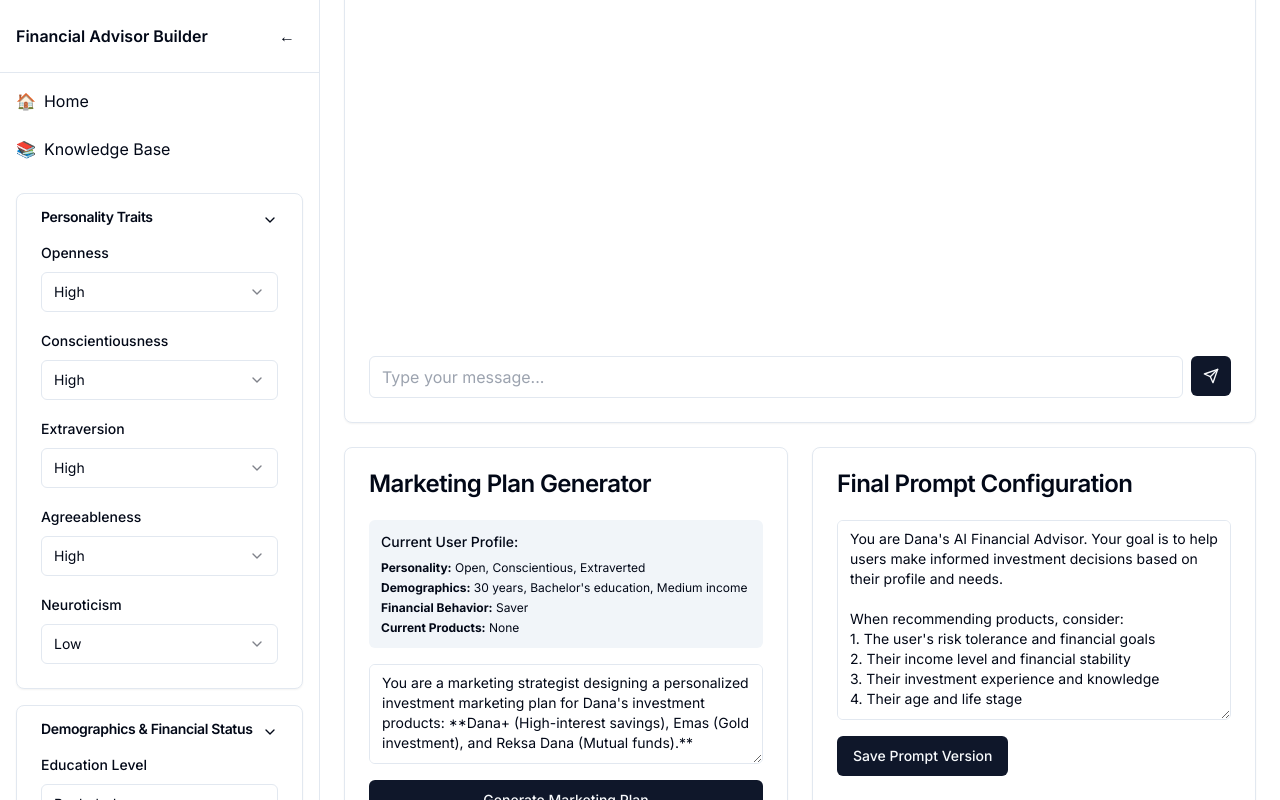
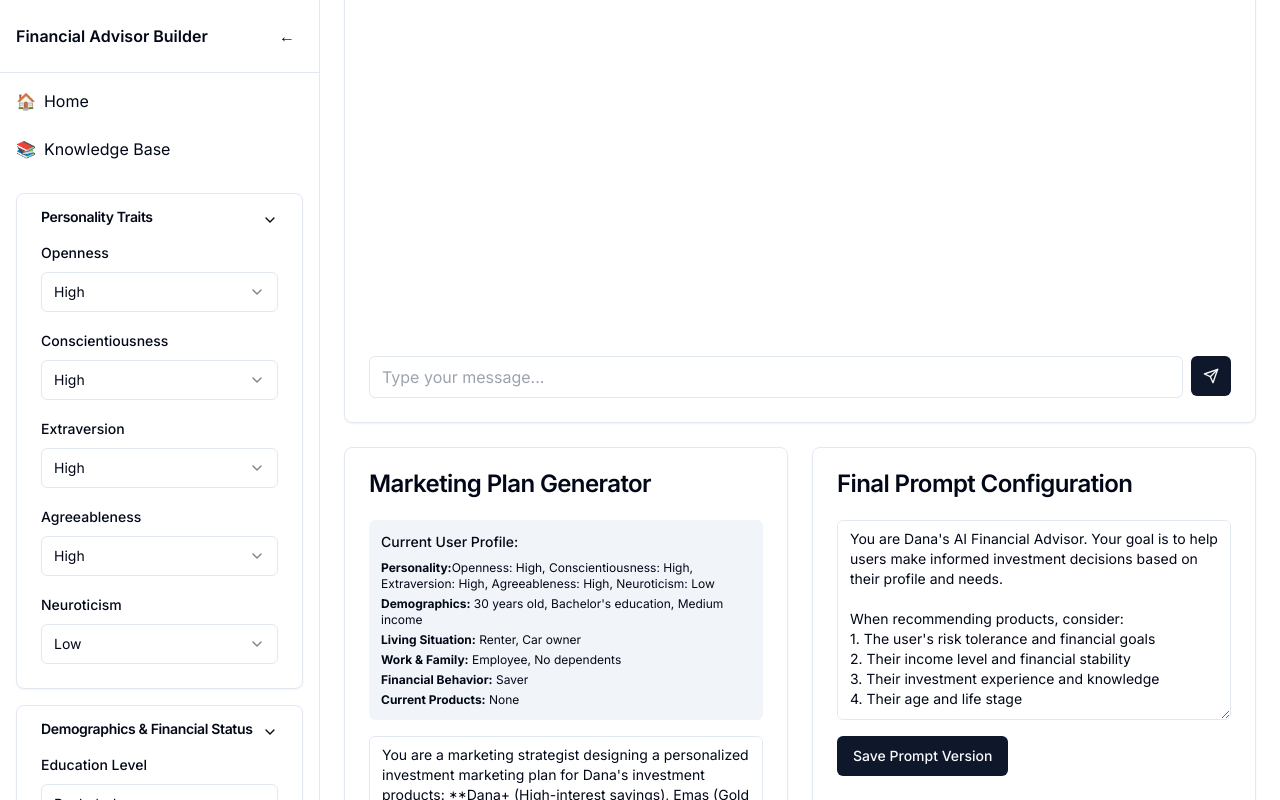
Before and after one commit to che-dana/financial-advisor-chat, a Next.js app: page / in a window 1280 px wide. Built offline with nearby package versions, Linux system fonts and the light colour scheme.

Commit message:
dunamic user profile

```diff
--- a/src/components/marketing-plan/MarketingPlanGenerator.tsx
+++ b/src/components/marketing-plan/MarketingPlanGenerator.tsx
@@ -85,7 +85,6 @@ export function MarketingPlanGenerator() {
     }
   };
 
-  // Helper functions for the UI display
   const determineProducts = () => {
     return marketingPlans[0]?.bestProducts || [];
   };
@@ -102,6 +101,48 @@ export function MarketingPlanGenerator() {
     return marketingPlans[0]?.conversationSequence || [];
   };
 
+  // Format the family dependents display
+  const formatFamilyDependents = () => {
+    if (userProfile.familyDependants === 0) {
+      return 'No dependents';
+    } else if (userProfile.familyDependants === 1) {
+      return '1 dependent';
+    } else {
+      return `${userProfile.familyDependants} dependents`;
+    }
+  };
+
+  // Format the housing status for display
+  const formatHousingStatus = () => {
+    switch (userProfile.housingStatus) {
+      case 'Renting': return 'Renter';
+      case 'Own House': return 'Homeowner';
+      case 'Living with Family': return 'Living with family';
+      default: return userProfile.housingStatus;
+    }
+  };
+
+  // Format the vehicle ownership for display
+  const formatVehicleOwnership = () => {
+    switch (userProfile.vehicleOwnership) {
+      case 'None': return 'No vehicle';
+      case 'Car': return 'Car owner';
+      case 'Motorcycle': return 'Motorcycle owner';
+      default: return userProfile.vehicleOwnership;
+    }
+  };
+
+  // Format the work nature for display
+  const formatWorkNature = () => {
+    switch (userProfile.workNature) {
+      case 'Salaried': return 'Employee';
+      case 'Self-employed': return 'Self-employed';
+      case 'Freelancer': return 'Freelancer';
+      case 'Retired': return 'Retired';
+      default: return userProfile.workNature;
+    }
+  };
+
   return (
     <Card>
       <CardHeader>
@@ -111,10 +152,16 @@ export function MarketingPlanGenerator() {
         <div className="mb-4 p-3 bg-muted rounded-md">
           <h3 className="text-sm font-medium mb-2">Current User Profile:</h3>
           <div className="text-xs space-y-1">
-            <p><strong>Personality:</strong> {userProfile.openness === 'High' ? 'Open' : 'Conservative'},
-               {userProfile.conscientiousness === 'High' ? ' Conscientious' : ' Flexible'},
-               {userProfile.extraversion === 'High' ? ' Extraverted' : ' Introverted'}</p>
-            <p><strong>Demographics:</strong> {userProfile.age} years, {userProfile.educationLevel} education, {userProfile.incomeLevel} income</p>
+            <p><strong>Personality:</strong>
+              Openness: {userProfile.openness},
+              Conscientiousness: {userProfile.conscientiousness},
+              Extraversion: {userProfile.extraversion},
+              Agreeableness: {userProfile.agreeableness},
+              Neuroticism: {userProfile.neuroticism}
+            </p>
+            <p><strong>Demographics:</strong> {userProfile.age} years old, {userProfile.educationLevel} education, {userProfile.incomeLevel} income</p>
+            <p><strong>Living Situation:</strong> {formatHousingStatus()}, {formatVehicleOwnership()}</p>
+            <p><strong>Work & Family:</strong> {formatWorkNature()}, {formatFamilyDependents()}</p>
             <p><strong>Financial Behavior:</strong> {userProfile.behavioralTrait}</p>
             <p><strong>Current Products:</strong>
               {userProfile.danaPlus === 'Yes' ? ' DANA+' : ''}
--- a/src/components/user-profile/UserProfileSidebar.tsx
+++ b/src/components/user-profile/UserProfileSidebar.tsx
@@ -152,7 +152,7 @@ export function UserProfileSidebar() {
               <Label htmlFor="incomeLevel">Income Level</Label>
               <Select
                 value={userProfile.incomeLevel}
-                onValueChange={(value) => updateUserProfile({ incomeLevel: value as 'Low' | 'Medium' | 'High' })}
+                onValueChange={(value) => updateUserProfile({ incomeLevel: value as any })}
               >
                 <SelectTrigger id="incomeLevel">
                   <SelectValue placeholder="Select level" />
@@ -169,7 +169,7 @@ export function UserProfileSidebar() {
               <Label htmlFor="housingStatus">Housing Status</Label>
               <Select
                 value={userProfile.housingStatus}
-                onValueChange={(value) => updateUserProfile({ housingStatus: value as 'Renting' | 'Own House' | 'Living with Family' })}
+                onValueChange={(value) => updateUserProfile({ housingStatus: value as any })}
               >
                 <SelectTrigger id="housingStatus">
                   <SelectValue placeholder="Select status" />
@@ -219,7 +219,6 @@ export function UserProfileSidebar() {
 
             <div className="space-y-2">
               <Label htmlFor="familyDependants">Family Dependants</Label>
-              <div className="pt-2">
               <Slider
                 id="familyDependants"
                 min={0}
@@ -230,11 +229,9 @@ export function UserProfileSidebar() {
               />
               <div className="text-center mt-1">{userProfile.familyDependants}</div>
             </div>
-            </div>
 
             <div className="space-y-2">
               <Label htmlFor="age">Age</Label>
-              <div className="pt-2">
               <Slider
                 id="age"
                 min={18}
@@ -245,13 +242,12 @@ export function UserProfileSidebar() {
               />
               <div className="text-center mt-1">{userProfile.age}</div>
             </div>
-            </div>
 
             <div className="space-y-2">
               <Label htmlFor="behavioralTrait">Behavioral Trait</Label>
               <Select
                 value={userProfile.behavioralTrait}
-                onValueChange={(value) => updateUserProfile({ behavioralTrait: value as 'Saver' | 'Spender' | 'Investor' })}
+                onValueChange={(value) => updateUserProfile({ behavioralTrait: value as any })}
               >
                 <SelectTrigger id="behavioralTrait">
                   <SelectValue placeholder="Select trait" />
```
Lines whose indentation alone changed are shown as unchanged.
